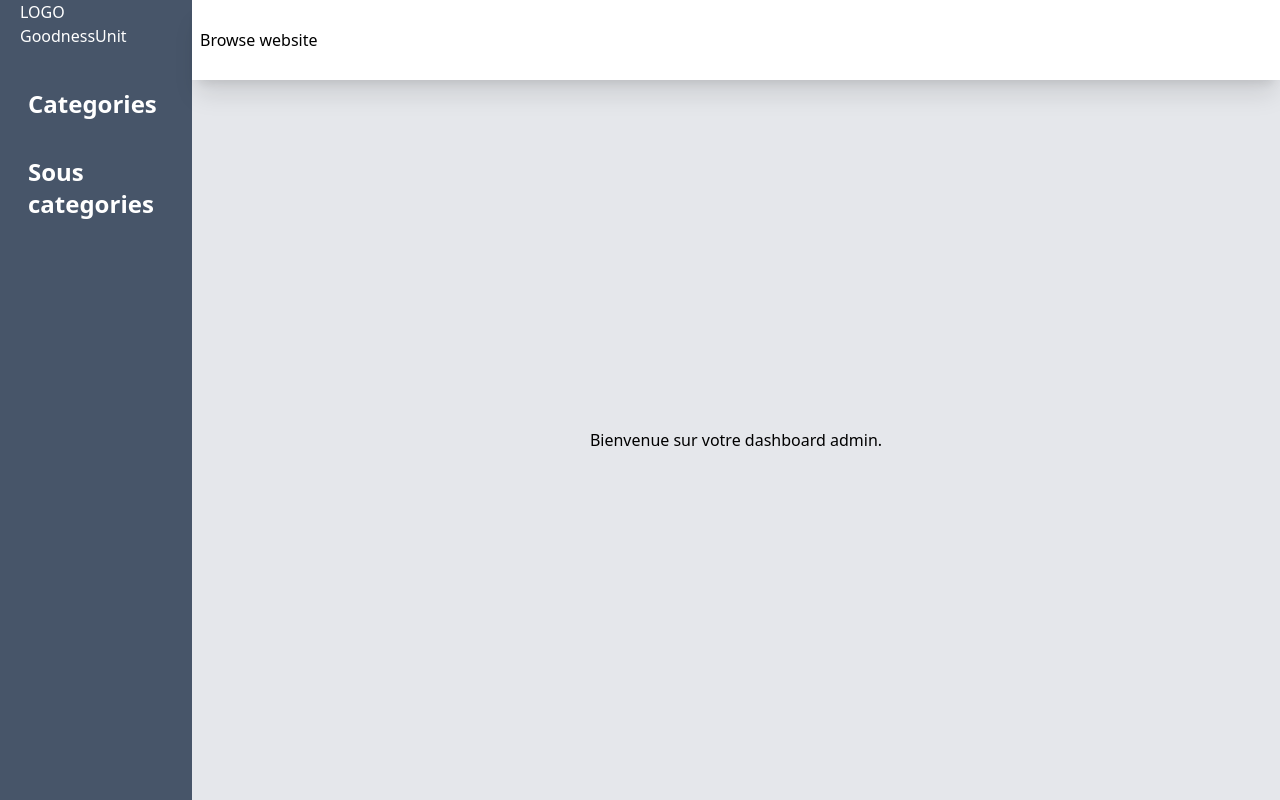
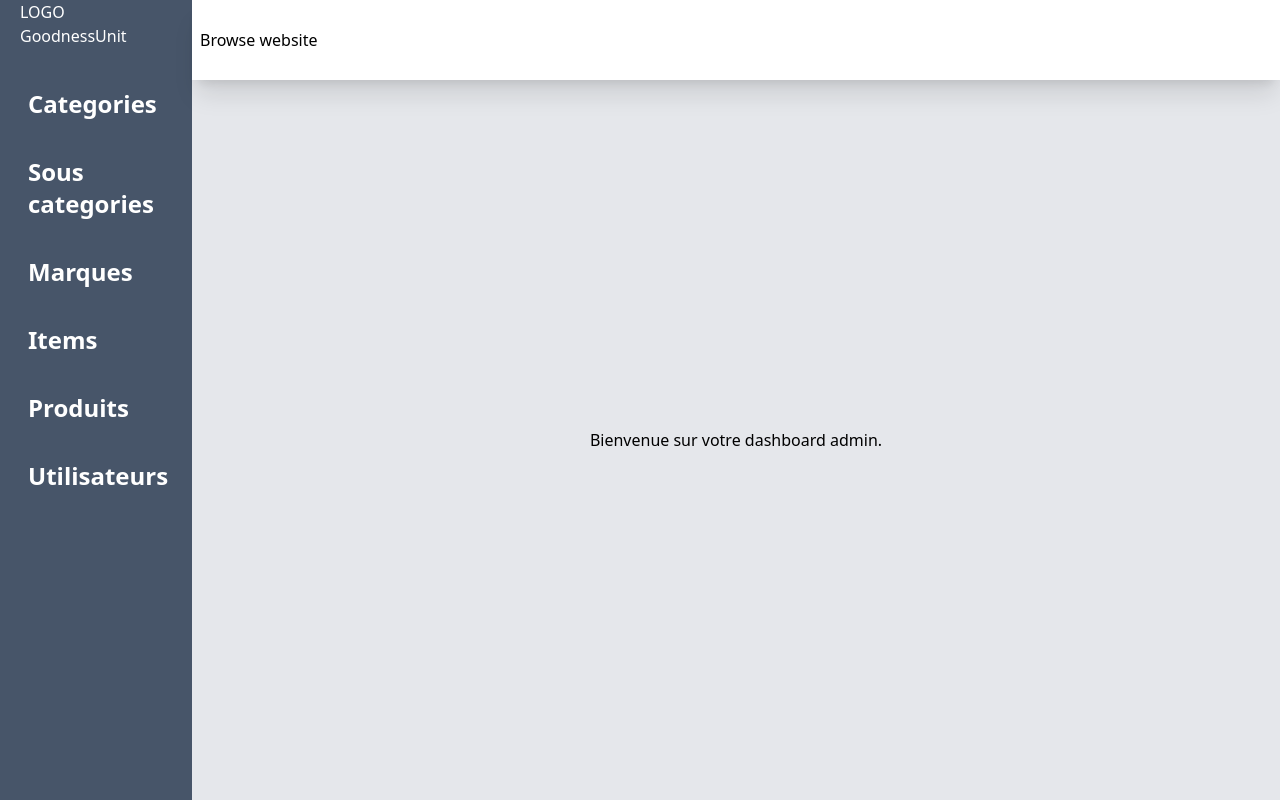
Before and after one commit to GedeonRO/dash, a SvelteKit app: page / in a window 1280 px wide. Built offline with nearby package versions, Linux system fonts and the light colour scheme; sample sign-in values are in the browser's storage.

Commit message:
add more sidebar items

```diff
--- a/src/components/SideBar.svelte
+++ b/src/components/SideBar.svelte
@@ -1,18 +1,35 @@
-<script lang="ts" >
-    import SidebarItem from "./SidebarItem.svelte";
-    const items : {title:string, path:string}[] = [
+<script lang="ts">
+	import SidebarItem from './SidebarItem.svelte';
+	const items: { title: string; path: string }[] = [
 		{
-                title:"Categories",
-                path:"/category"
-            },{
-                    title:"Sous categories",
-                    path:"/sub_category"
+			title: 'Categories',
+			path: '/category'
+		},
+		{
+			title: 'Sous categories',
+			path: '/sub_category'
+		},
+		{
+			title: 'Marques',
+			path: '/brand'
+		},
+		{
+			title: 'Items',
+			path: '/items'
+		},
+		{
+			title: 'Produits',
+			path: '/products'
+		},
+		{
+			title: 'Utilisateurs',
+			path: '/users'
 		}
-    ]
+	];
 </script>
 
 <div class="h-full w-full bg-slate-600 text-white flex flex-col px-5">
-   <div class=" h-[10%] w-full ">
+	<div class=" h-[10%] w-full">
 		<h1>LOGO</h1>
 		<h1>GoodnessUnit</h1>
 	</div>
```
Lines whose indentation alone changed are shown as unchanged.
